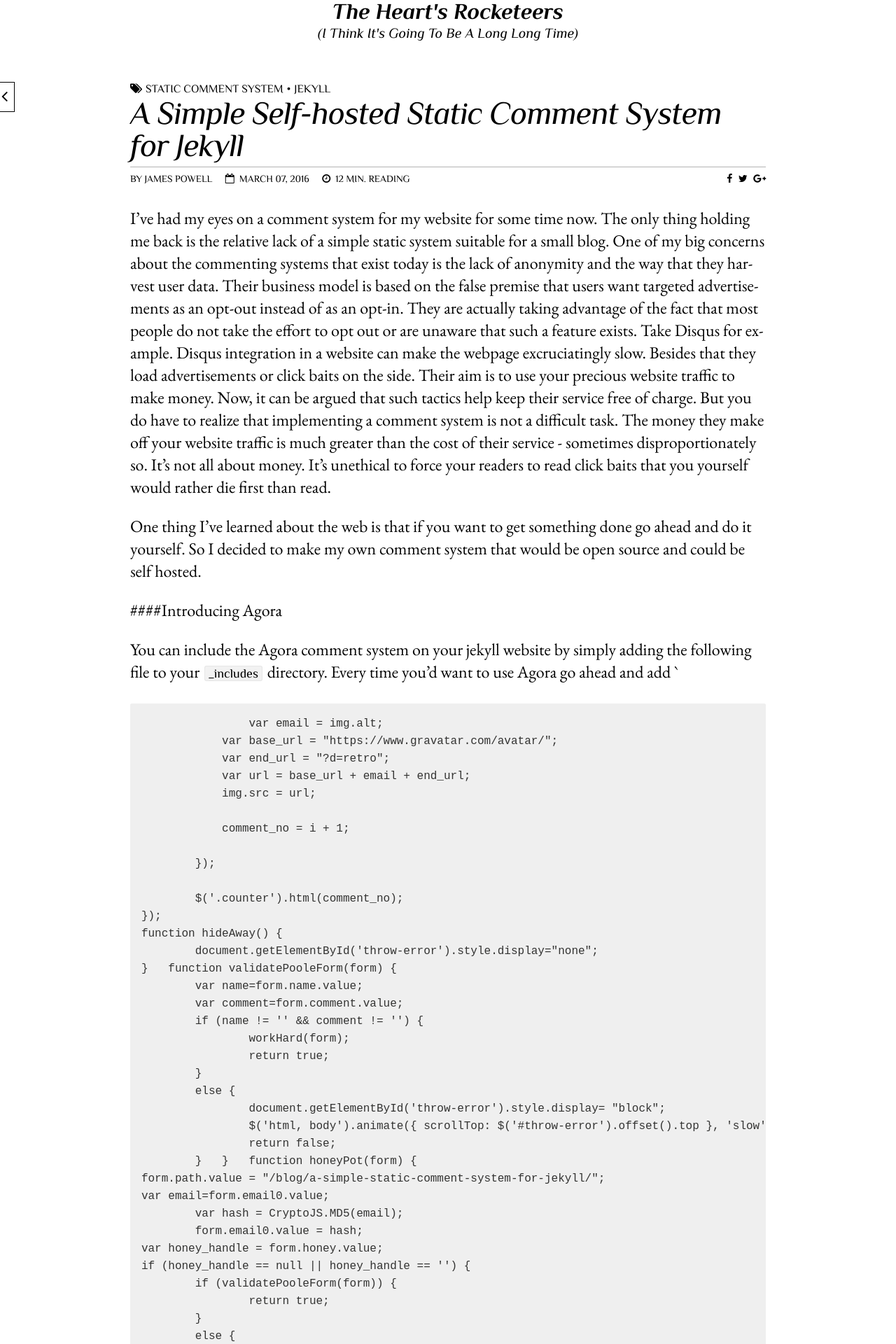
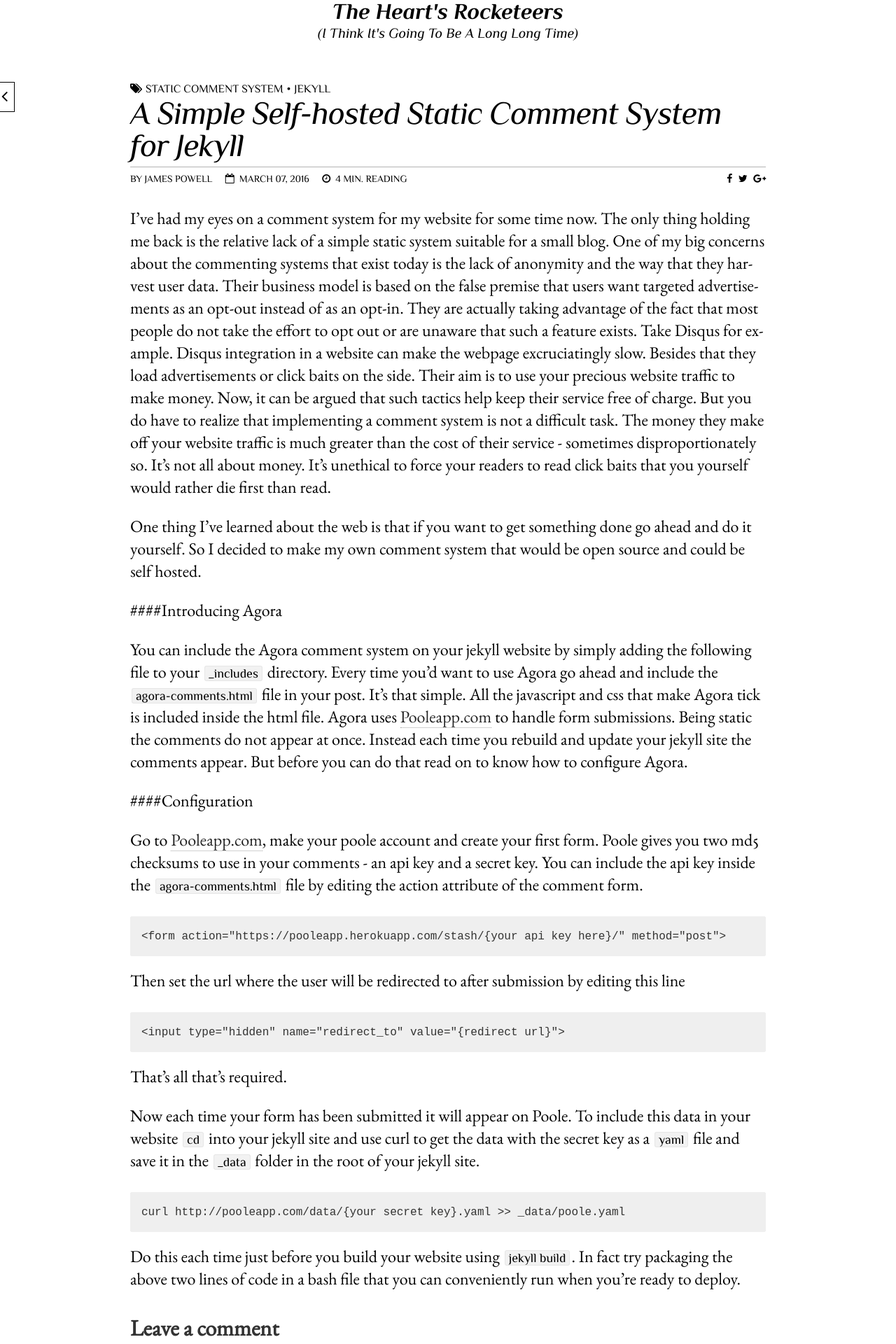
Before and after one commit to espresso-math/TheRocketeers, a Jekyll site: the page built from _posts/blog/2016/2016-03-07-a-simple-static-comment-system-for-jekyll.md, in a window 1280 px wide. Shown: the part 333-2253 px from the top of the page at 70% size. Built offline with Jekyll 4.4.1, drawn with Linux system fonts in a browser that asks for light colours; nearby versions of some CDN libraries; some of the changed text lies outside the part shown.

Commit message:
Update 2016-03-12:11:21:01

```diff
--- a/_posts/blog/2016/2016-03-07-a-simple-static-comment-system-for-jekyll.md
+++ b/_posts/blog/2016/2016-03-07-a-simple-static-comment-system-for-jekyll.md
@@ -14,7 +14,7 @@ One thing I've learned about the web is that if you want to get something done g
 
 ####Introducing Agora
 
-You can include the Agora comment system on your jekyll website by simply adding the following file to your `_includes` directory. Every time you'd want to use Agora go ahead and add `{% include agora-comments.html %}` to your post. It's that simple. All the javascript and css that make Agora tick is included inside the html file. Agora uses [Pooleapp.com](http://pooleapp.com) to handle form submissions. Being static the comments do not appear at once. Instead each time you rebuild and update your jekyll site the comments appear. But before you can do that read on to know how to configure Agora.
+You can include the Agora comment system on your jekyll website by simply adding the following file to your `_includes` directory. Every time you'd want to use Agora go ahead and include the `agora-comments.html` file in your post. It's that simple. All the javascript and css that make Agora tick is included inside the html file. Agora uses [Pooleapp.com](http://pooleapp.com) to handle form submissions. Being static the comments do not appear at once. Instead each time you rebuild and update your jekyll site the comments appear. But before you can do that read on to know how to configure Agora.
 
 ####Configuration
 
```
